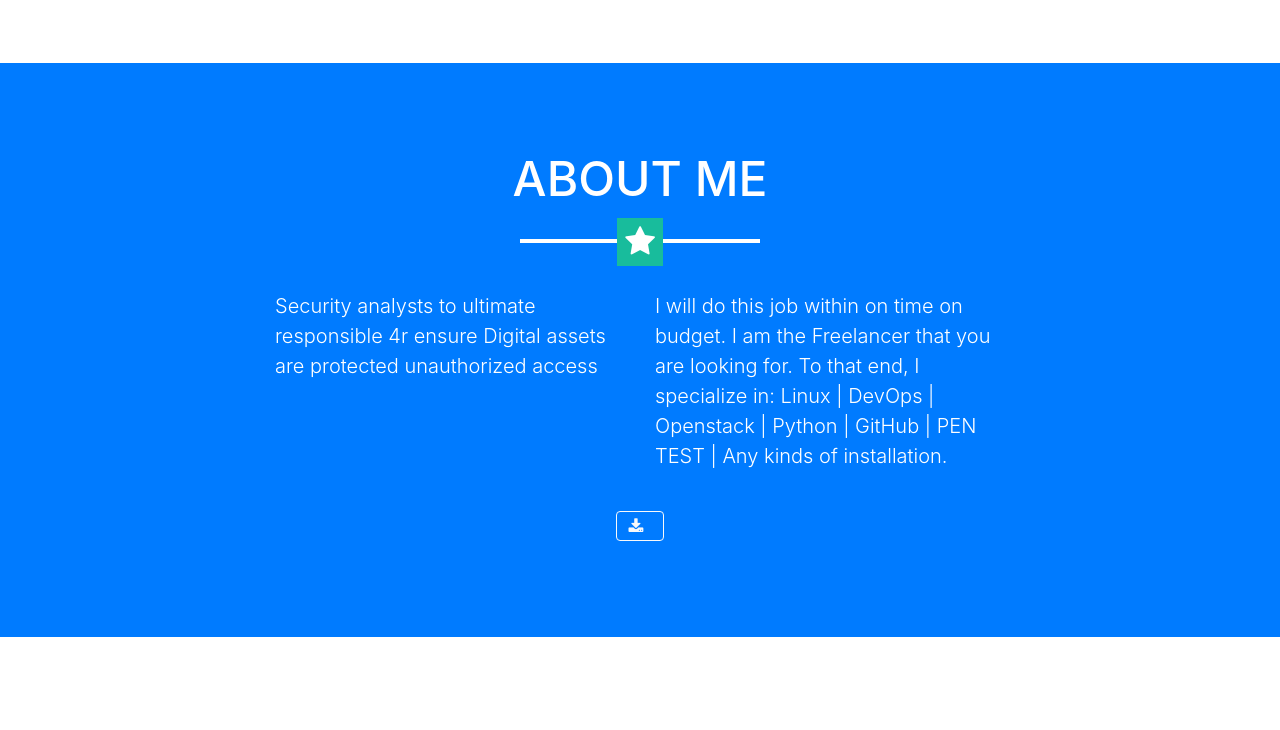
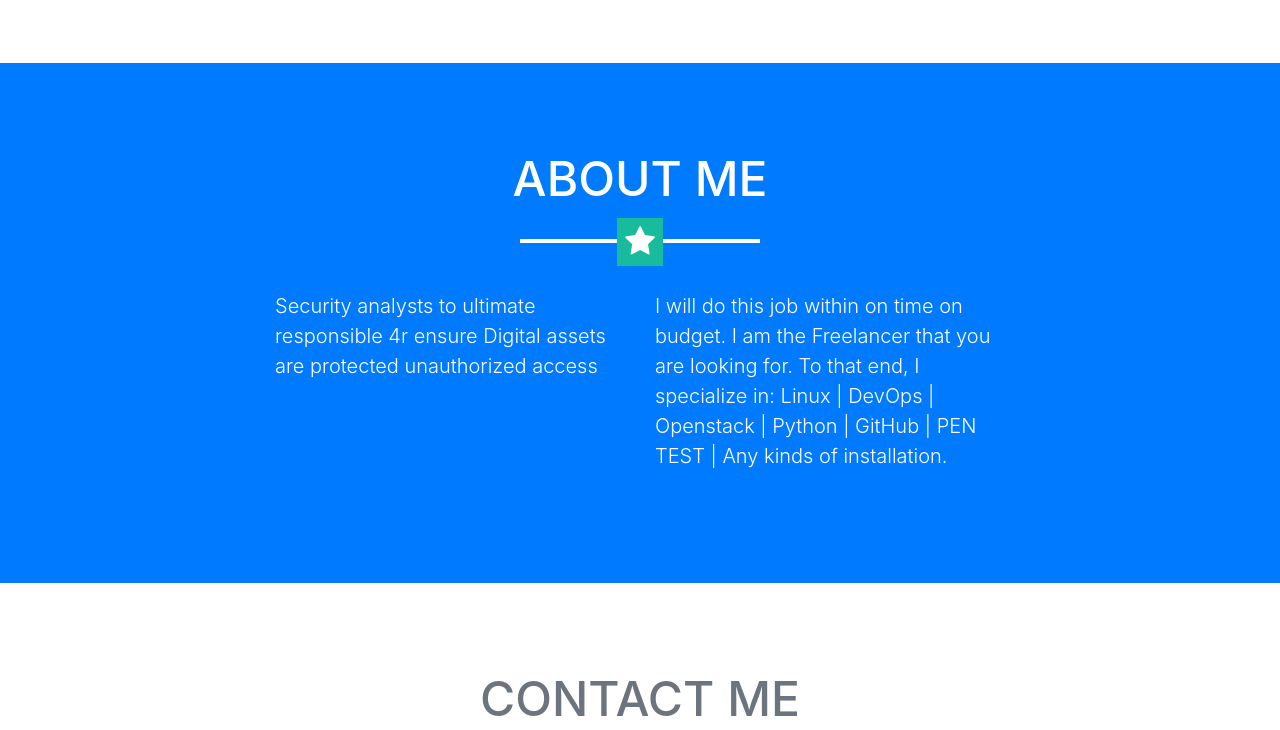
Before and after one commit to ariyanmorshed/cyberpollutionbd.github.io, a website with bundled scripts: page index.html in a window 1280 px wide. Shown: the part 1414-2144 px from the top of the page. Built offline with nearby package versions, Linux system fonts and the light colour scheme.

Commit message:
first commit

```diff
--- a/index.html
+++ b/index.html
@@ -144,12 +144,7 @@
             <p class="lead"> I will do this job within on time on budget. I am the Freelancer that you are looking for. To that end, I specialize in: Linux | DevOps | Openstack | Python | GitHub | PEN TEST | Any kinds of installation.</p>
           </div>
         </div>
-        <div class="text-center mt-4">
-          <a class="btn btn-xl btn-outline-light" href="#">
-            <i class="fa fa-download mr-2"></i>
 
-          </a>
-        </div>
       </div>
     </section>
 
```
